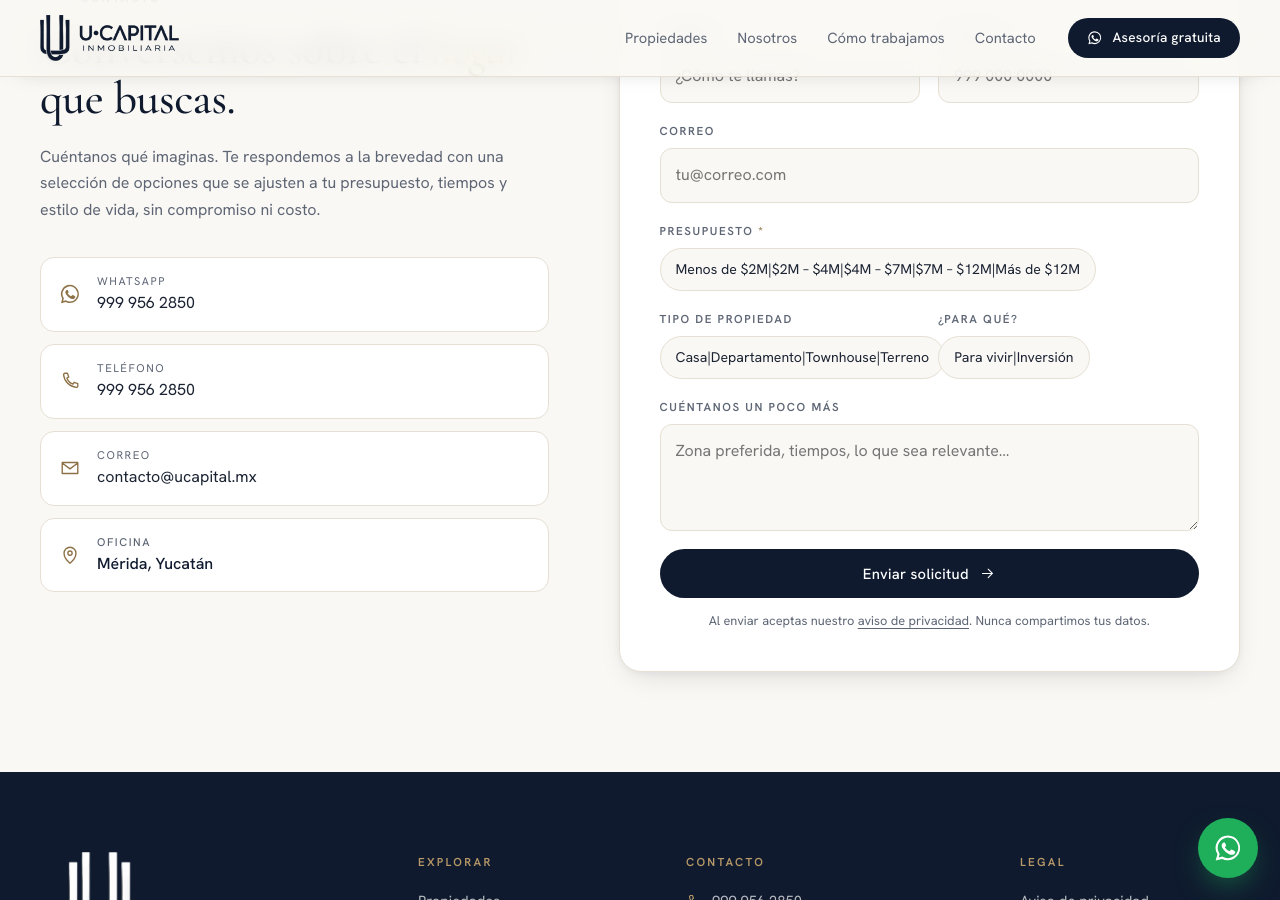
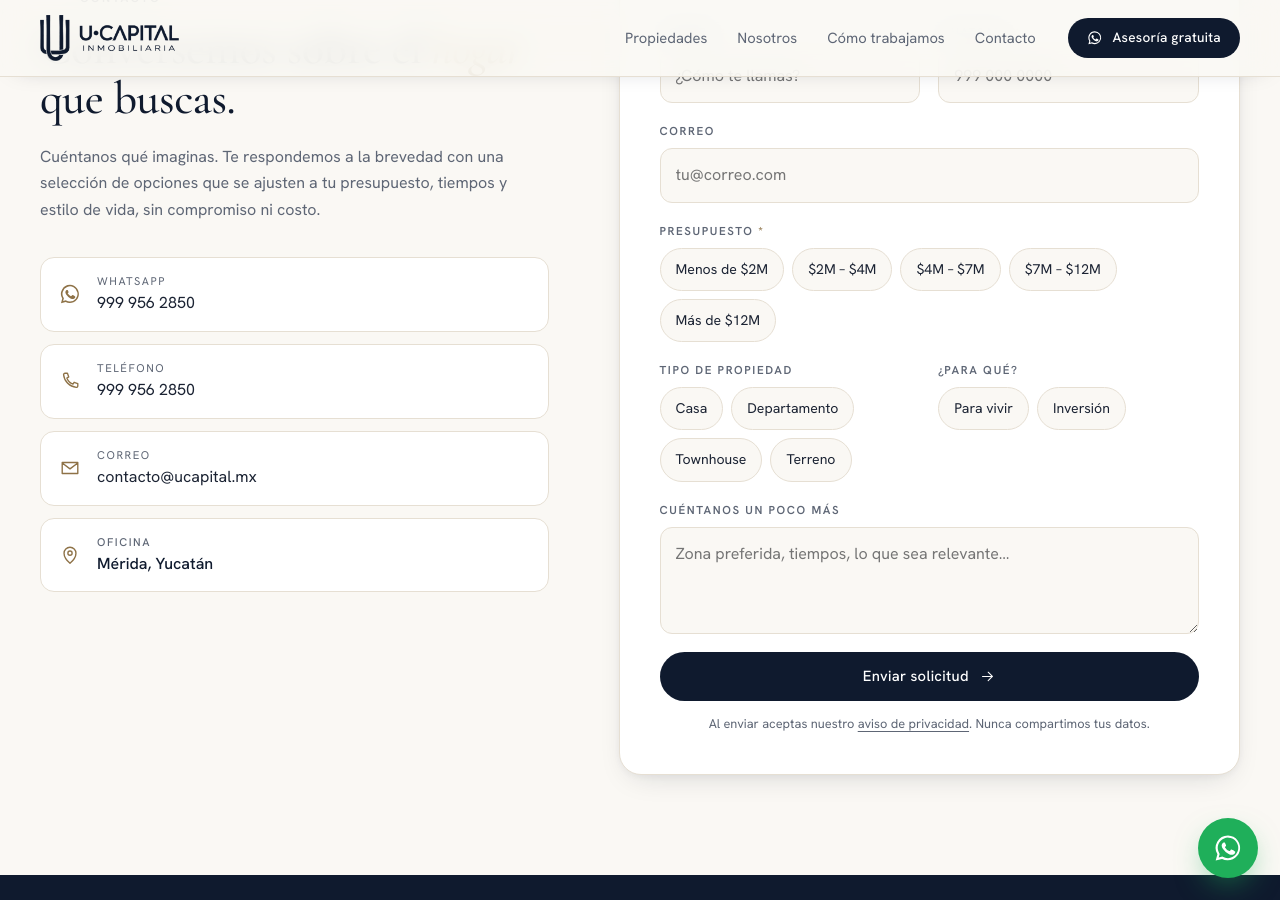
Before and after one commit to nandofrc80/ucapital.mx, a Jekyll site: the page built from index.html, in a window 1280 px wide and 900 px high, scrolled down 4689 px. Built offline with Jekyll 4.4.1, drawn with Linux system fonts in a browser that asks for light colours.

Commit message:
Formulario: corregir opciones de presupuesto, tipo y propósito
Co-Authored-By: Claude Opus 5.5 <noreply@anthropic.com>
Claude-Session: https://claude.ai/code/session_015ykr8YQXJFJ75zMsC2hNVh

```diff
--- a/_includes/formulario.html
+++ b/_includes/formulario.html
@@ -13,7 +13,8 @@
   <fieldset class="field">
     <legend>Presupuesto <em>*</em></legend>
     <div class="chips">
-      {%- for b in "Menos de $2M|$2M – $4M|$4M – $7M|$7M – $12M|Más de $12M" | split: "|" %}
+      {%- assign _ops = "Menos de $2M|$2M – $4M|$4M – $7M|$7M – $12M|Más de $12M" | split: "|" -%}
+      {%- for b in _ops %}
       <label class="chip"><input type="radio" name="presupuesto" value="{{ b }}" required><span>{{ b }}</span></label>
       {%- endfor %}
     </div>
@@ -22,7 +23,8 @@
     <fieldset class="field">
       <legend>Tipo de propiedad</legend>
       <div class="chips">
-        {%- for b in "Casa|Departamento|Townhouse|Terreno" | split: "|" %}
+        {%- assign _ops = "Casa|Departamento|Townhouse|Terreno" | split: "|" -%}
+        {%- for b in _ops %}
         <label class="chip"><input type="radio" name="tipo_propiedad" value="{{ b }}"><span>{{ b }}</span></label>
         {%- endfor %}
       </div>
@@ -30,7 +32,8 @@
     <fieldset class="field">
       <legend>¿Para qué?</legend>
       <div class="chips">
-        {%- for b in "Para vivir|Inversión" | split: "|" %}
+        {%- assign _ops = "Para vivir|Inversión" | split: "|" -%}
+        {%- for b in _ops %}
         <label class="chip"><input type="radio" name="proposito" value="{{ b }}"><span>{{ b }}</span></label>
         {%- endfor %}
       </div>
```
